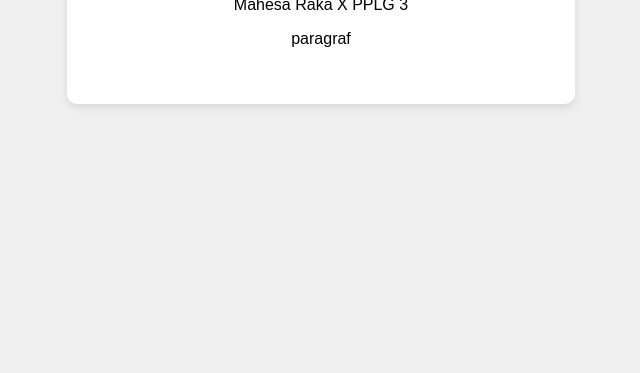
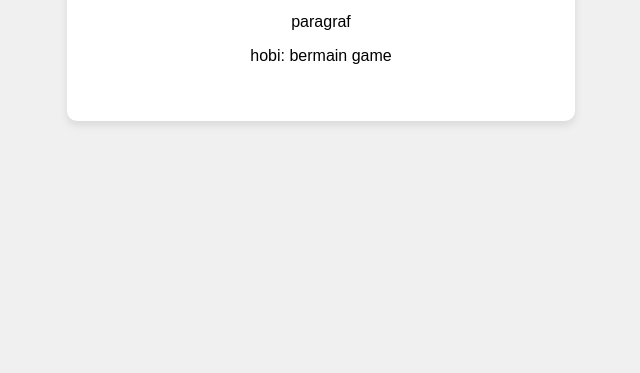
Before and after one commit to Mahesa-raka/Proyek_Pertamaku, a plain HTML site: page index.html in a window 1280 px wide. Shown: the part 427-800 px from the top of the page, without its empty margins (319-959 px from the left). Drawn offline with Linux system fonts and the light colour scheme.

Commit message:
tambahkan paragraf hobi

```diff
--- a/index.html
+++ b/index.html
@@ -34,6 +34,9 @@
     <p>Ini adalah proyek web sederhana pertama saya.</p>
     <p>Mahesa Raka X PPLG 3</p>
     <p>paragraf</p>
+    <section>
+        <p>hobi: bermain game</p>
+    </section>
 </div>
 </body>
 </html>
```
